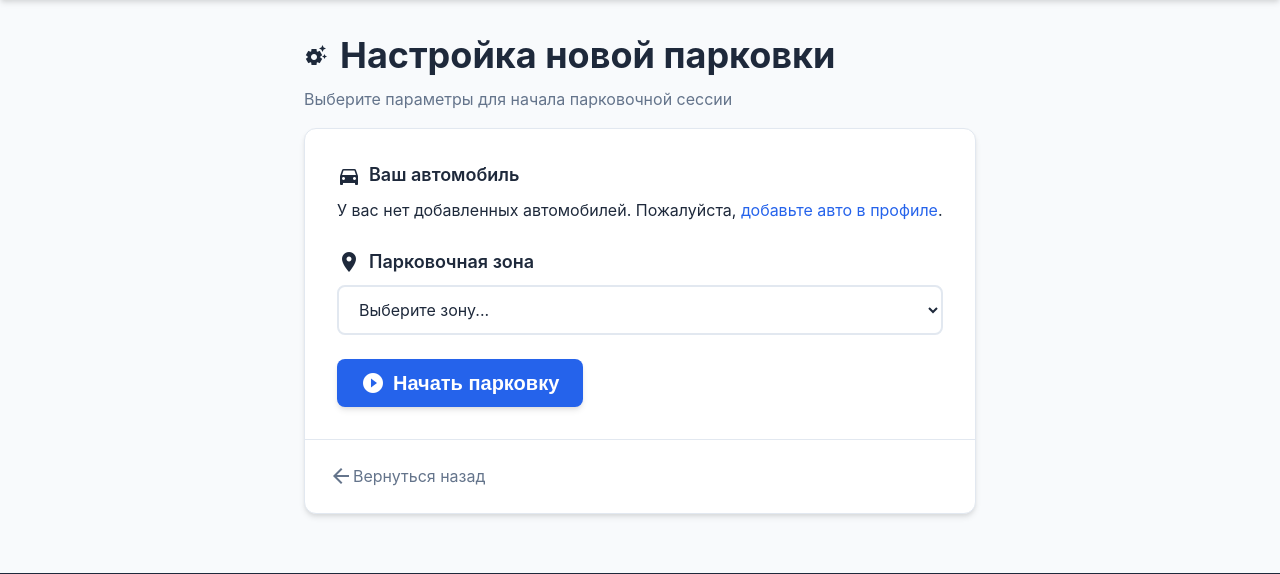
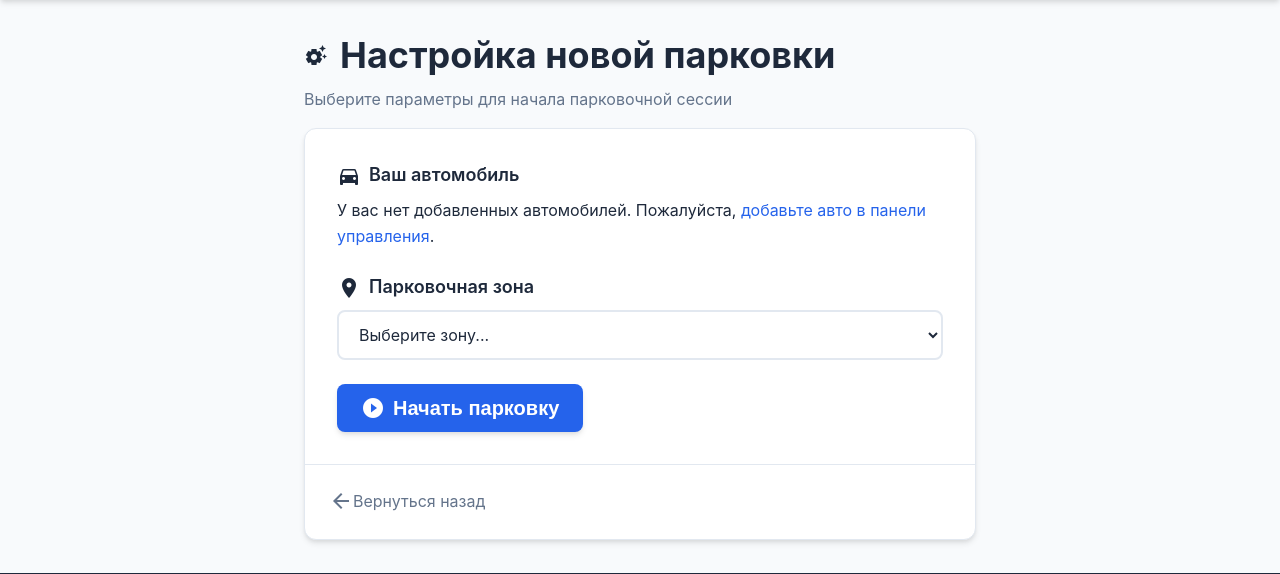
Before and after one commit to d0br0/university-parking-system, a FastAPI app: page /parking/setup in a window 1280 px wide. Shown: the part 64-638 px from the top of the page. Run offline with FastAPI, Linux system fonts and the light colour scheme; parts of the project's set-up code (start-up, migrations or seed data) failed here and were passed over.

```diff
--- a/frontend/templates/parking_setup.html
+++ b/frontend/templates/parking_setup.html
@@ -32,7 +32,7 @@
                         </template>
                         <template x-if="vehicles.length === 0">
                             <div class="alert alert-warning">
-                                <p>У вас нет добавленных автомобилей. Пожалуйста, <a href="/profile" class="underline">добавьте авто в профиле</a>.</p>
+                                <p>У вас нет добавленных автомобилей. Пожалуйста, <a href="/dashboard" class="underline">добавьте авто в панели управления</a>.</p>
                             </div>
                         </template>
                     </div>
```
